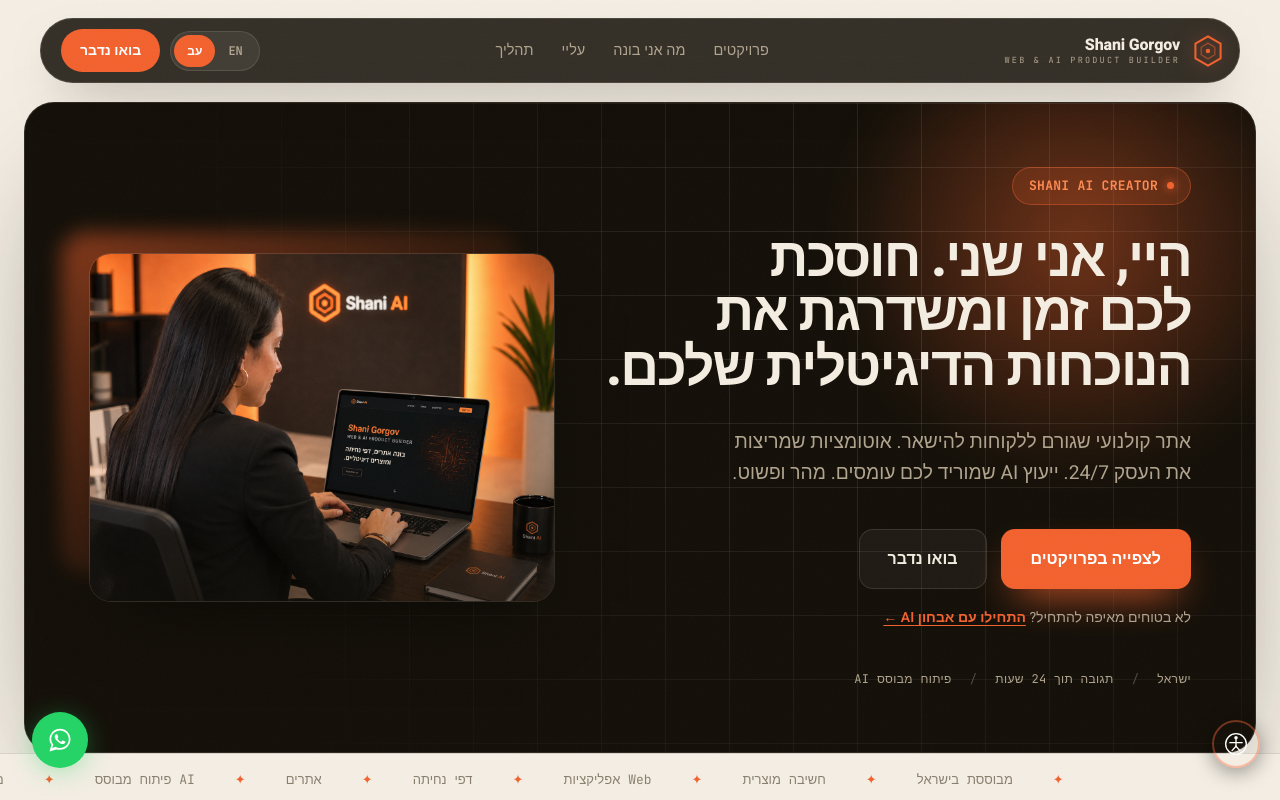
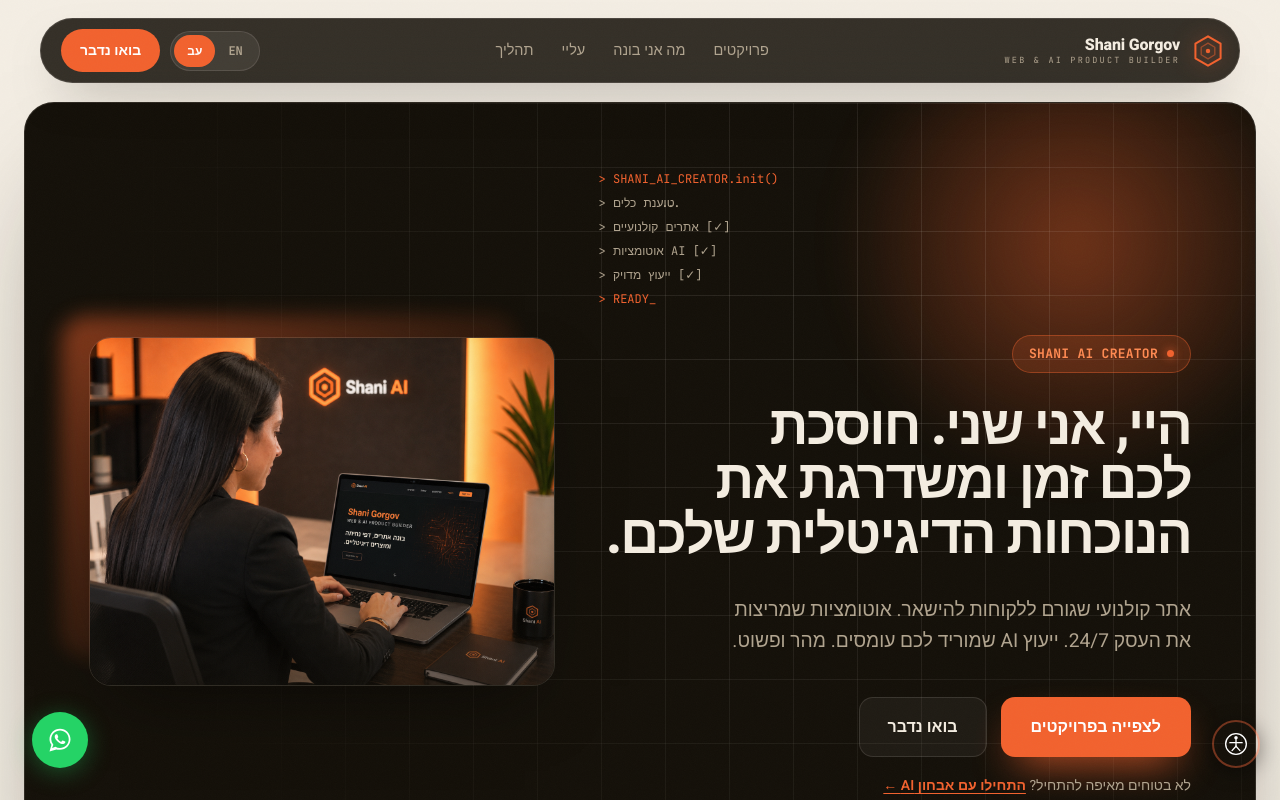
Before and after one commit to gorgovs1-cyber/shani-ai, a Next.js app: page / in a window 1280 px wide. Shown: the top 800 px of the page. Built offline with nearby package versions, Linux system fonts and the light colour scheme.

Commit message:
feat: terminal boot animation in hero

```diff
--- a/components/Hero.tsx
+++ b/components/Hero.tsx
@@ -4,6 +4,7 @@ import { useEffect, useRef } from "react";
 import Image from "next/image";
 import { useLang } from "@/components/LanguageProvider";
 import { dict } from "@/lib/translations";
+import TerminalBoot from "@/components/TerminalBoot";
 
 export default function Hero() {
   const { lang } = useLang();
@@ -85,6 +86,8 @@ export default function Hero() {
         >
           {/* Left: content */}
           <div style={{ animation: "scl-fadeup 1s ease 3.3s both" }}>
+            {/* Terminal boot animation */}
+            <TerminalBoot />
             {/* Role badge */}
             <div
               style={{
--- /dev/null
+++ b/components/TerminalBoot.tsx
@@ -0,0 +1,52 @@
+"use client";
+
+import { useState, useEffect } from "react";
+
+const lines = [
+  { text: "> SHANI_AI_CREATOR.init()", accent: true },
+  { text: "> טוענת כלים...", accent: false },
+  { text: "> אתרים קולנועיים    [✓]", accent: false },
+  { text: "> אוטומציות AI       [✓]", accent: false },
+  { text: "> ייעוץ מדויק        [✓]", accent: false },
+  { text: "> READY_", accent: true },
+];
+
+const DELAYS = [0, 600, 1200, 1800, 2400, 3100];
+
+export default function TerminalBoot() {
+  const [visible, setVisible] = useState<number[]>([]);
+
+  useEffect(() => {
+    const timers = DELAYS.map((delay, i) =>
+      setTimeout(() => setVisible((prev) => [...prev, i]), delay)
+    );
+    return () => timers.forEach(clearTimeout);
+  }, []);
+
+  return (
+    <div
+      style={{
+        fontFamily: "'JetBrains Mono', var(--font-mono), monospace",
+        fontSize: 12,
+        lineHeight: 2,
+        marginBottom: 24,
+        direction: "ltr",
+        textAlign: "left",
+      }}
+    >
+      {lines.map((line, i) => (
+        <div
+          key={i}
+          style={{
+            color: line.accent ? "var(--acc)" : "var(--dmuted)",
+            opacity: visible.includes(i) ? 1 : 0,
+            transform: visible.includes(i) ? "none" : "translateY(5px)",
+            transition: "opacity 0.35s ease, transform 0.35s ease",
+          }}
+        >
+          {line.text}
+        </div>
+      ))}
+    </div>
+  );
+}
```
